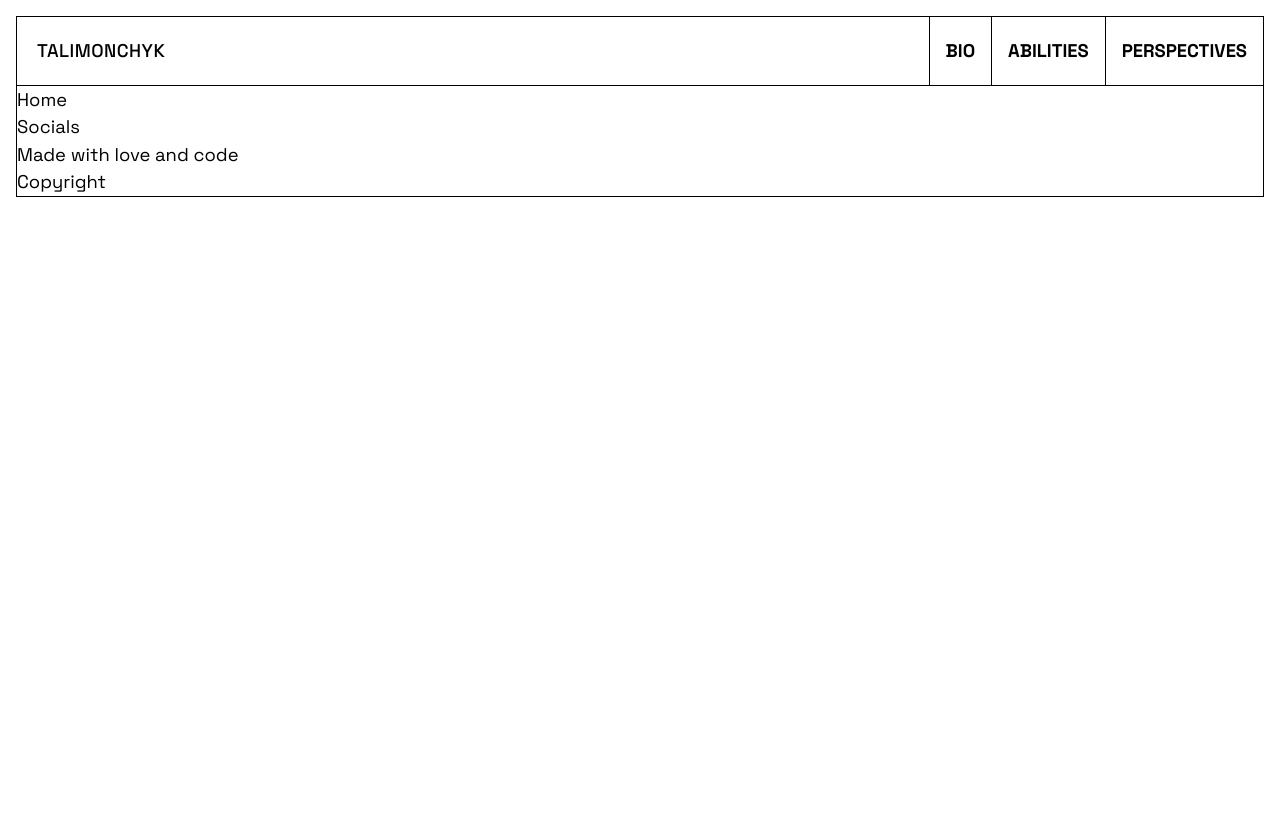
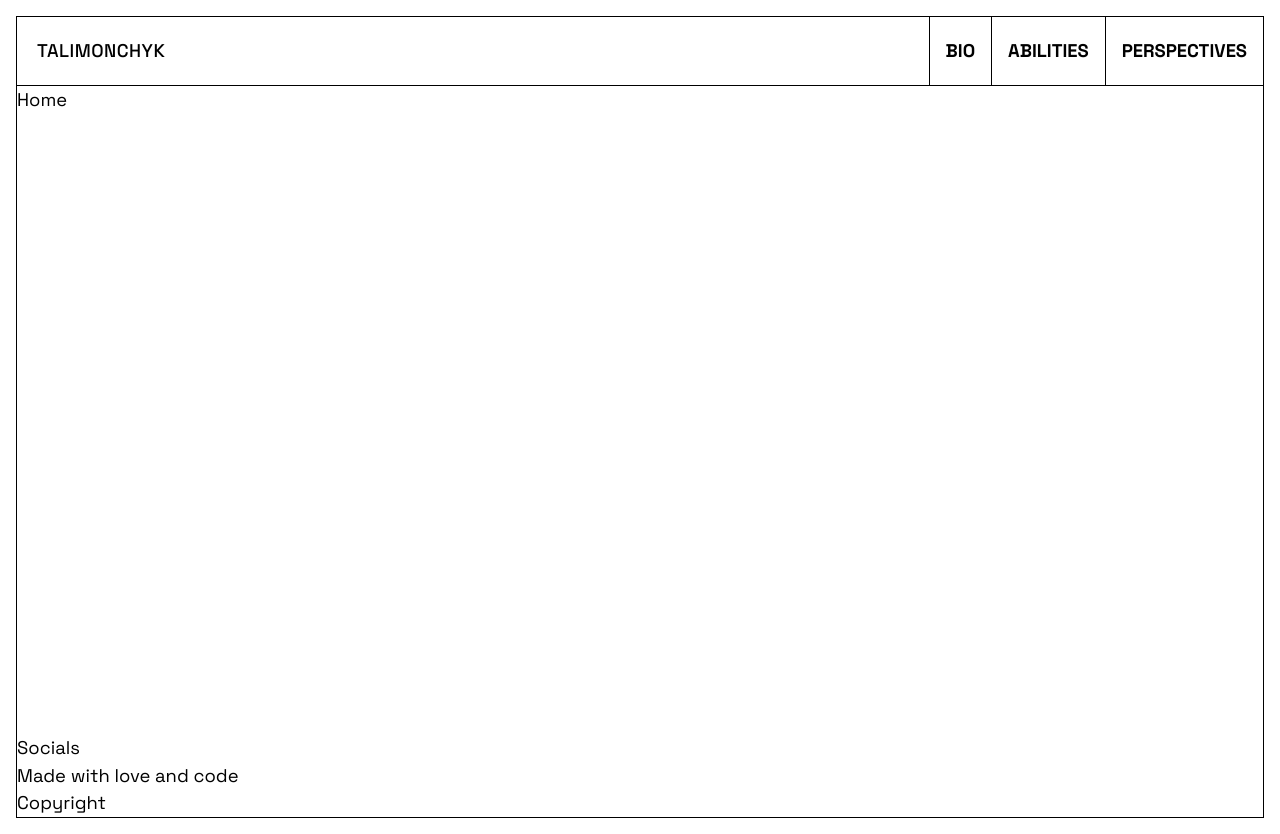
Before and after one commit to diletant93/portfolio, a React (Vite) app: page / in a window 1280 px wide. Before the commit the page ends 800 px from the top, so only its background shows below. Built offline with nearby package versions, Linux system fonts and the light colour scheme.

Commit message:
added content block. In case if we dont have content inside of a page we have the footer in the bottom

```diff
--- a/src/globals.css
+++ b/src/globals.css
@@ -25,6 +25,12 @@
     .container{
         @apply max-w-[80rem] mx-auto sm:border border-secondary
     }
+    .content{
+        @apply min-h-screen flex flex-col
+    }
+    .main{
+        @apply flex-1
+    }
 }
 @layer utilities{
     .flex-center{
--- a/src/layouts/Layout.tsx
+++ b/src/layouts/Layout.tsx
@@ -5,11 +5,13 @@ import Footer from "./footer/Footer";
 export default function Layout() {
     return (
         <div className="container">
+            <div className="content">
             <Header />
-            <main>
+            <main className="main">
                 <Outlet />
             </main>
             <Footer />
+            </div>
         </div>
     );
 }
--- a/src/layouts/header/DesktopNavigation.tsx
+++ b/src/layouts/header/DesktopNavigation.tsx
@@ -1,8 +1,7 @@
 import NavigationList from "./NavivgationList";
 
 export default function DesktopNavigation() {
-
   return (
-    <NavigationList className="hidden md:flex md:relative"/>
+    <NavigationList className="flex"/>
   );
 }
--- a/src/layouts/header/Navigation.tsx
+++ b/src/layouts/header/Navigation.tsx
@@ -14,7 +14,7 @@ export default function Navigation() {
           <DesktopNavigation />
         ):(
           <>
-          <div className="md:hidden border-l border-l-white ">
+          <div className="border-l border-l-white ">
             <Burger />
           </div>
           <MobileNavigation />
--- a/src/pages/Home.tsx
+++ b/src/pages/Home.tsx
@@ -1,8 +1,7 @@
 export default function Home() {
   return (
     <div className="">
-       Home
-
+      Home
     </div>
   );
 }
```
Also changed, not shown: 1 other file (tests, documents, lock files or other folders).
